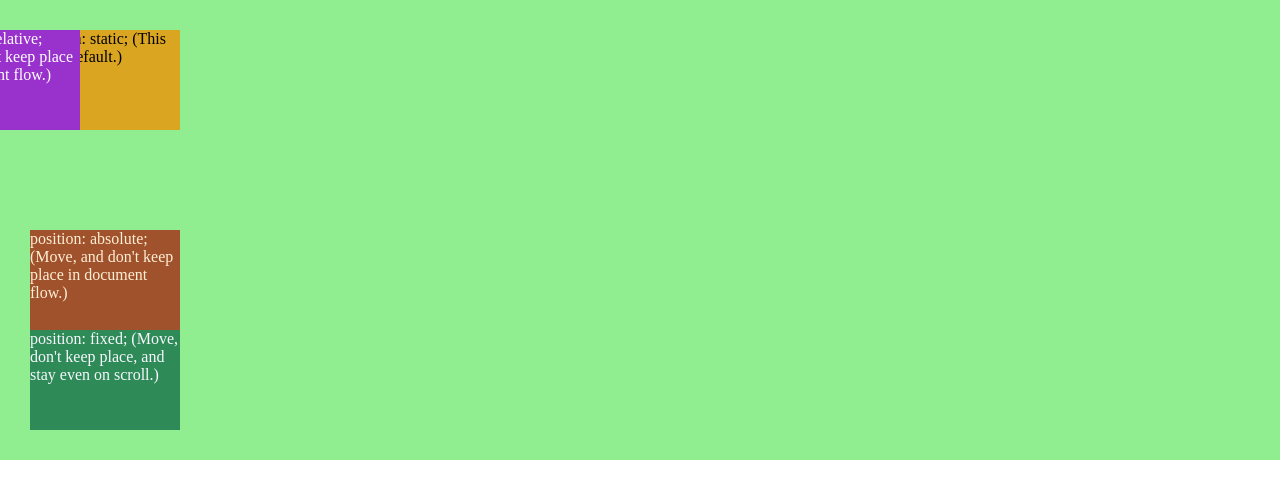
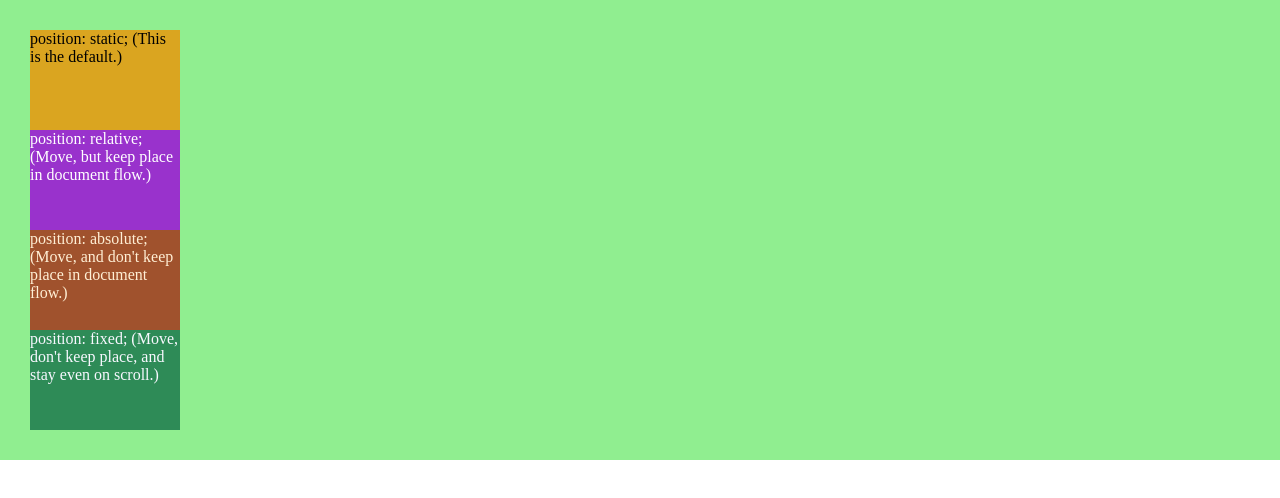
Before and after one commit to rmccrear/Class-04-CSS-Position, a plain HTML site: page index.html in a window 1280 px wide. Drawn offline with Linux system fonts and the light colour scheme.

Commit message:
fix: comment out some positioning

```diff
--- a/style.css
+++ b/style.css
@@ -21,9 +21,9 @@ body {
 }
 
 .box-relative {
-  position: relative;
-  bottom: 100px;
-  right: 100px;
+  /* position: relative; */
+  /* bottom: 50px; */
+  /* left: 100px; */
   width: 150px;
   height: 100px;
   background-color: darkorchid;
```
